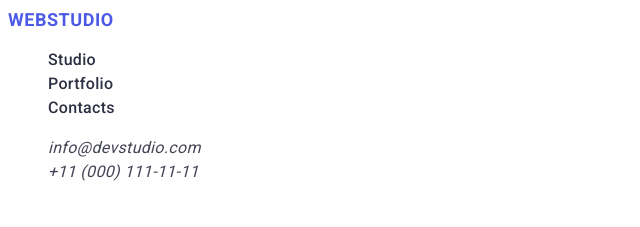
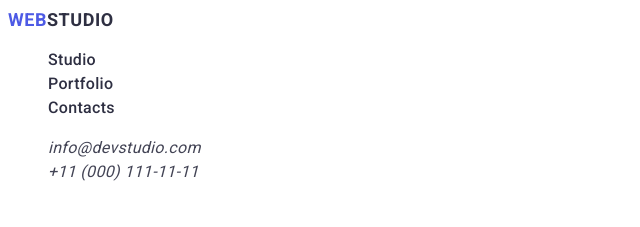
Before and after one commit to slobodenuzk9897/goit-markup-hw-02, a plain HTML site: page index.html in a window 1280 px wide. Shown: the top 227 px of the page, 0-640 px from the left. Drawn offline with Linux system fonts and the light colour scheme.

Commit message:
chANGE COOR FOR  logo

```diff
--- a/css/styles.css
+++ b/css/styles.css
@@ -23,6 +23,15 @@ ul {
   line-height: 24px;
   display: flex;
   align-items: center;
+  letter-spacing: 0.03em;
+  text-transform: uppercase;
+}
+.logo .accent {
+  color: #2e2f42;
+  font-weight: 800;
+  font-size: 18px;
+  line-height: 1.33;
+  display: flex;
   letter-spacing: 0.03em;
   text-transform: uppercase;
 }
--- a/index.html
+++ b/index.html
@@ -17,7 +17,9 @@
     <!-- Header -->
     <header>
       <nav>
-        <a href="./index.html" class="logo">WebStudio</a>
+        <a href="./index.html" class="logo"
+          >Web<span class="accent">Studio</span>
+        </a>
         <ul class="site-nav">
           <li>
             <a href="" class="link">Studio</a>
@@ -135,7 +137,9 @@
     </main>
 
     <footer class="footer">
-      <a href="./index.html" class="logo">WebStudio</a>
+      <a href="./index.html" class="logo"
+        >Web<span class="accent">Studio</span>
+      </a>
       <p class="footer-text">
         Increase the flow of customers and sales for your business with digital
         marketing & growth solutions.
```
